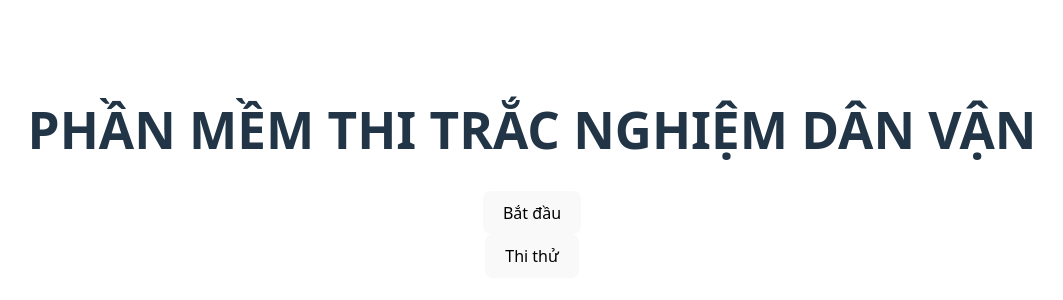
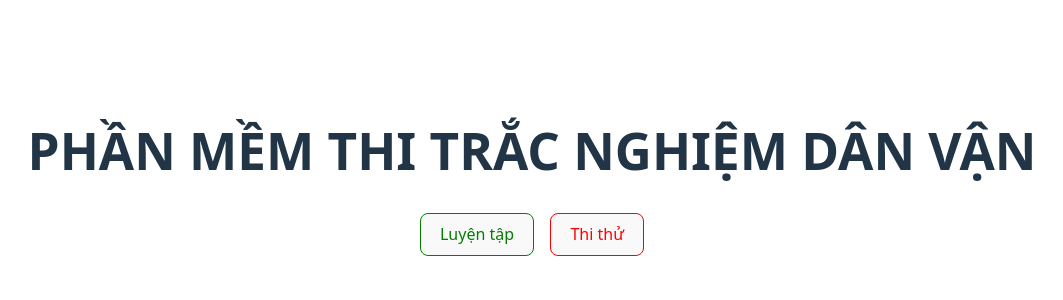
Before and after one commit to ducvietdev/pmttn_danvan, a React (Vite) app: page / in a window 1280 px wide. Shown: the part 228-528 px from the top of the page, without its empty margins (108-1171 px from the left). Built offline with nearby package versions, Linux system fonts and the light colour scheme.

Commit message:
update code

```diff
--- a/src/pages/Home.tsx
+++ b/src/pages/Home.tsx
@@ -3,21 +3,28 @@ import { useNavigate } from "react-router-dom";
 const Home = () => {
   const navigate = useNavigate();
   return (
-    <div className="container text-center mt-5" style={{display: 'flex', flexDirection: 'column', alignItems: 'center'}}>
+    <div
+      className="container text-center mt-5"
+      style={{ display: "flex", flexDirection: "column", alignItems: "center" }}
+    >
       <h1>PHẦN MỀM THI TRẮC NGHIỆM DÂN VẬN</h1>
+      <div style={{ display: "flex", flexDirection: "row", alignItems: "center", gap: "1rem" }}>
         <button
+          style={{ border: 'solid 1px green', color: "green" }}
           className="btn btn-primary mt-3"
           onClick={() => navigate("/select")}
         >
-        Bắt đầu
+          Luyện tập
         </button>
         <button
+          style={{ border: 'solid 1px red', color: "red" }}
           className="btn btn-primary mt-3"
           onClick={() => navigate("/exam")}
         >
           Thi thử
         </button>
       </div>
+    </div>
   );
 };
 
```
Lines whose indentation alone changed are shown as unchanged.
